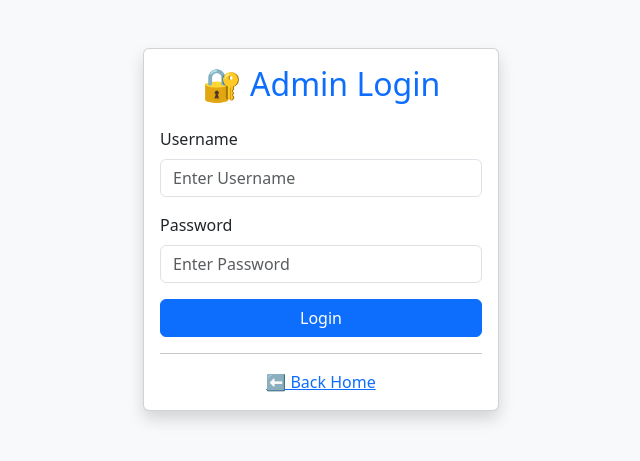
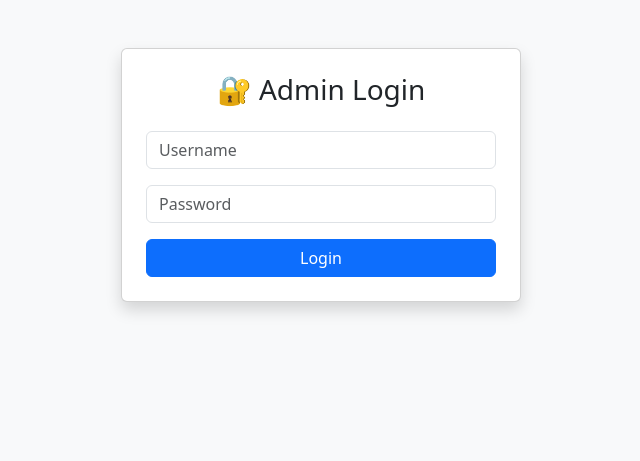
Before and after one commit to we32693269/school-saas, a Python web app: template templates/login.html in a window 1280 px wide. Shown: the top 461 px of the page, without its empty margins (319-959 px from the left). Run offline with Jinja, Linux system fonts and the light colour scheme; the template is opened without the code that fills it, so the values that code supplies are empty.

Commit message:
Update login.html

```diff
--- a/templates/login.html
+++ b/templates/login.html
@@ -1,76 +1,40 @@
+
 <!DOCTYPE html>
 <html>
 <head>
-    <title>Login</title>
-
+    <title>Admin Login</title>
     <link href="https://cdn.jsdelivr.net/npm/bootstrap@5.3.3/dist/css/bootstrap.min.css" rel="stylesheet">
 </head>
 <body class="bg-light">
 
-<div class="container">
+<div class="container mt-5">
+    <div class="card p-4 shadow mx-auto" style="max-width:400px">
 
-    <div class="row justify-content-center mt-5">
-
-        <div class="col-md-4">
-
-            <div class="card shadow">
-
-                <div class="card-body">
-
-                    <h2 class="text-center text-primary mb-4">
-                        🔐 Admin Login
-                    </h2>
+        <h3 class="text-center mb-4">🔐 Admin Login</h3>
 
         <form method="POST">
-
-                        <div class="mb-3">
-                            <label class="form-label">
-                                Username
-                            </label>
 
             <input
                 type="text"
                 name="username"
-                                class="form-control"
-                                placeholder="Enter Username"
+                class="form-control mb-3"
+                placeholder="Username"
                 required>
-                        </div>
-
-                        <div class="mb-3">
-                            <label class="form-label">
-                                Password
-                            </label>
 
             <input
                 type="password"
                 name="password"
-                                class="form-control"
-                                placeholder="Enter Password"
+                class="form-control mb-3"
+                placeholder="Password"
                 required>
-                        </div>
 
-                        <button
-                            type="submit"
-                            class="btn btn-primary w-100">
+            <button class="btn btn-primary w-100">
                 Login
             </button>
 
         </form>
 
-                    <hr>
-
-                    <div class="text-center">
-                        <a href="/">⬅ Back Home</a>
     </div>
-
-                </div>
-
-            </div>
-
-        </div>
-
-    </div>
-
 </div>
 
 </body>
```
Lines whose indentation alone changed are shown as unchanged.
